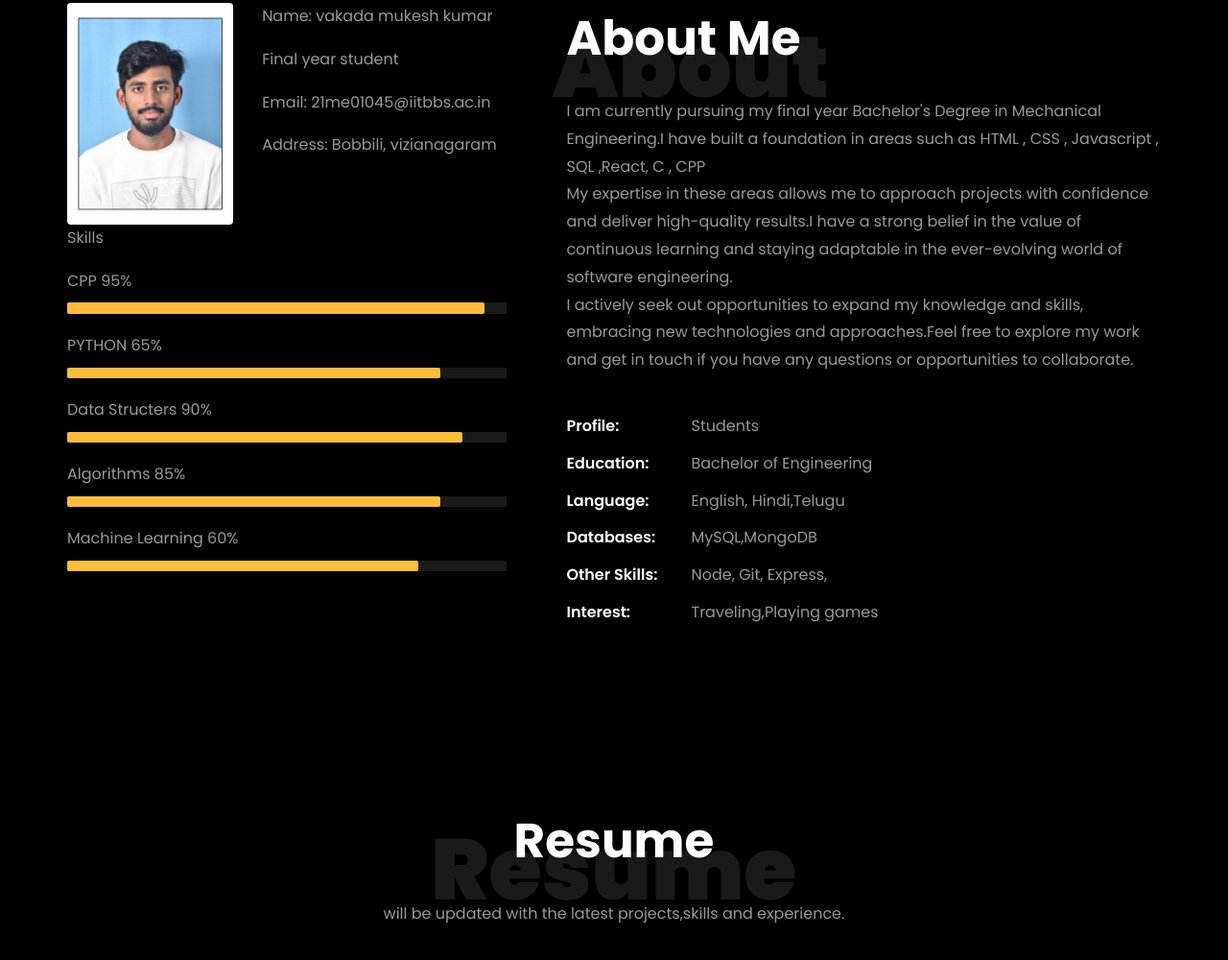
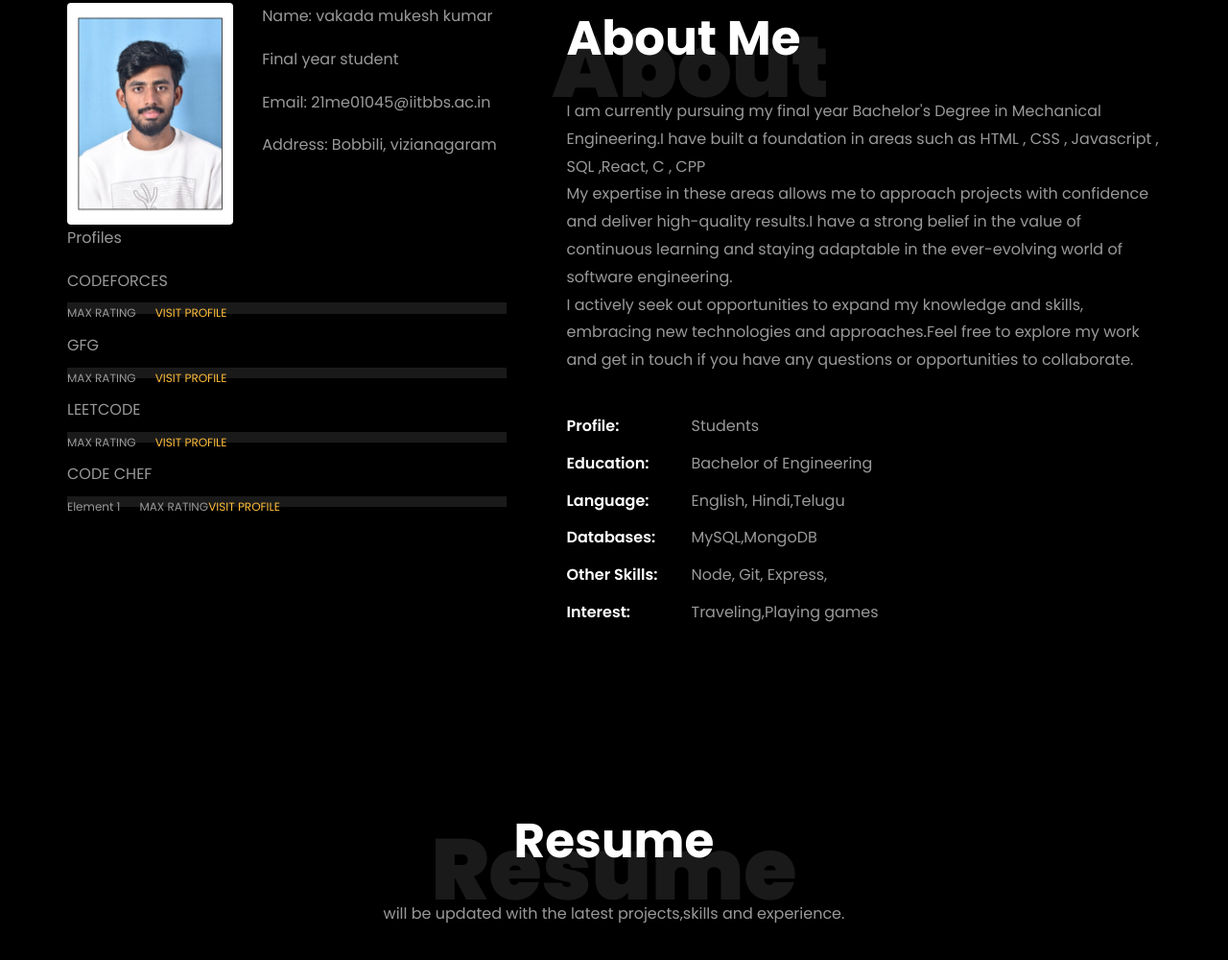
Before and after one commit to vakadamukesh/vakadamukesh.github.io, a plain HTML site: page index.html in a window 1280 px wide. Shown: the part 859-1859 px from the top of the page at 96% size. Drawn offline with Linux system fonts and the light colour scheme; files whose address does not match are found by name.

Commit message:
place bar index.html
need to change the rating and resume

```diff
--- a/index.html
+++ b/index.html
@@ -228,40 +228,34 @@
 								</div>
 
 								<div class="skill-mf">
-									<p class="title-s">Skills</p>
-									<span>CPP</span> <span class="pull-right">95%</span>
+									<p class="title-s">Profiles</p>
+									<span>CODEFORCES</span>
 									<div class="progress">
-										<div class="progress-bar" role="progressbar" style="width: 95%;" aria-valuenow="95"
-											aria-valuemin="0" aria-valuemax="100"></div>
+										<div style="padding-right: 20px;">MAX RATING</div>
+										<a href="https://codeforces.com/profile/vakadamukeshkumar">VISIT PROFILE</a>
+									</div>
+									<span>GFG</span>
+									<div class="progress">
+										<div style="padding-right: 20px;">MAX RATING</div>
+										<a href="https://www.geeksforgeeks.org/user/mukeshkuma7rxi/">VISIT PROFILE</a>
+									</div>
+									<span>LEETCODE</span>
+									<div class="progress">
+										<div style="padding-right: 20px;">MAX RATING</div>
+										<a href="https://leetcode.com/u/vakadamukeshkumar/">VISIT PROFILE</a>
 									</div>
 
-									<span>PYTHON</span> <span class="pull-right">65%</span>
+									<span>CODE CHEF</span>
 									<div class="progress">
-										<div class="progress-bar" role="progressbar" style="width: 85%" aria-valuenow="85"
-											aria-valuemin="0" aria-valuemax="100"></div>
-									</div>
-
-									<span>Data Structers</span> <span class="pull-right">90%</span>
-									<div class="progress">
-										<div class="progress-bar" role="progressbar" style="width: 90%" aria-valuenow="90"
-											aria-valuemin="0" aria-valuemax="100"></div>
-									</div>
-
-									<span>Algorithms</span> <span class="pull-right">85%</span>
-									<div class="progress">
-										<div class="progress-bar" role="progressbar" style="width: 85%" aria-valuenow="85"
-											aria-valuemin="0" aria-valuemax="100"></div>
-									</div>
-
-									<span>Machine Learning</span> <span class="pull-right">60%</span>
-									<div class="progress">
-										<div class="progress-bar" role="progressbar" style="width: 80%" aria-valuenow="80"
-											aria-valuemin="0" aria-valuemax="100"></div>
+										<div style="padding-right: 20px;">Element 1</div>
+										<span>MAX RATING</span>
+										<a href="https://www.codechef.com/users/mukeshkumar_07">VISIT PROFILE</a>
 									</div>
 								</div>
 							</div>
 						</div>
 					</div>
+
 
 					<div class="col-md-6 col-lg-7 pl-lg-5 pb-5">
 						<div class="row justify-content-start pb-3">
```
